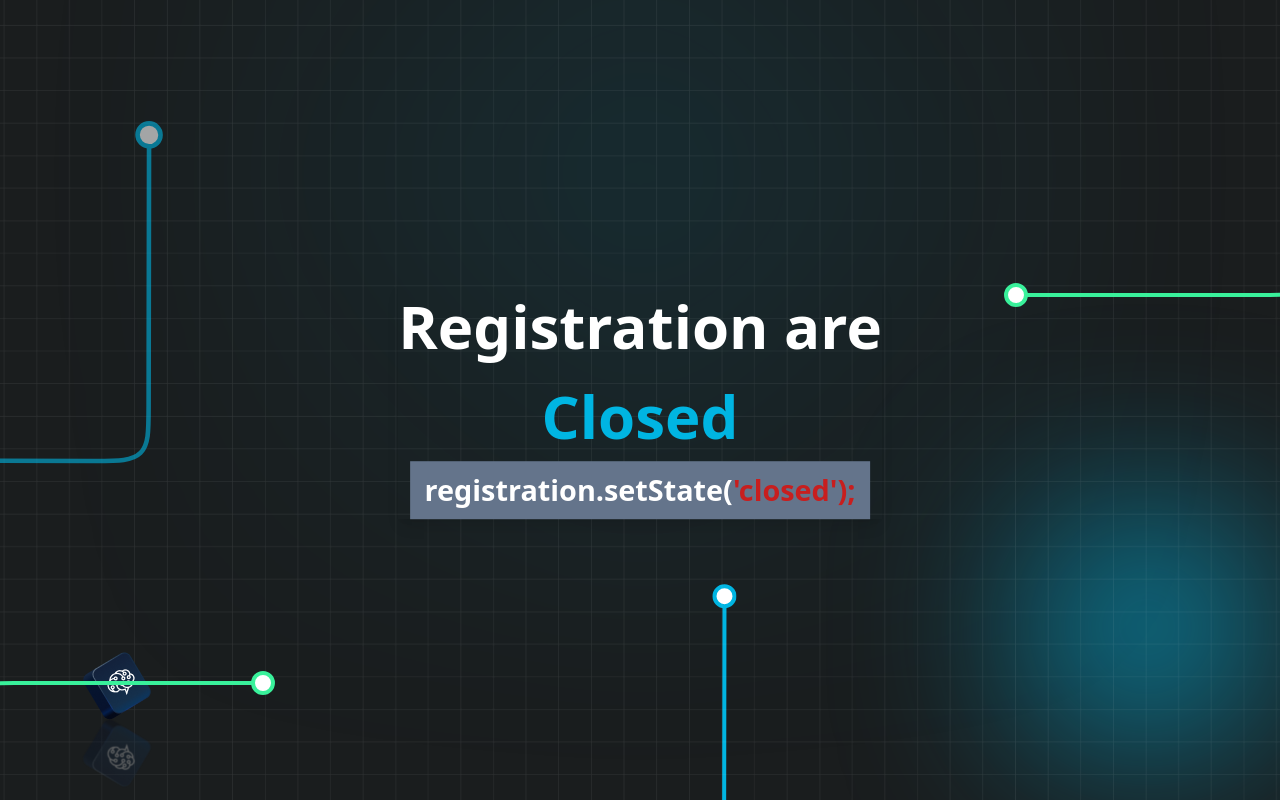
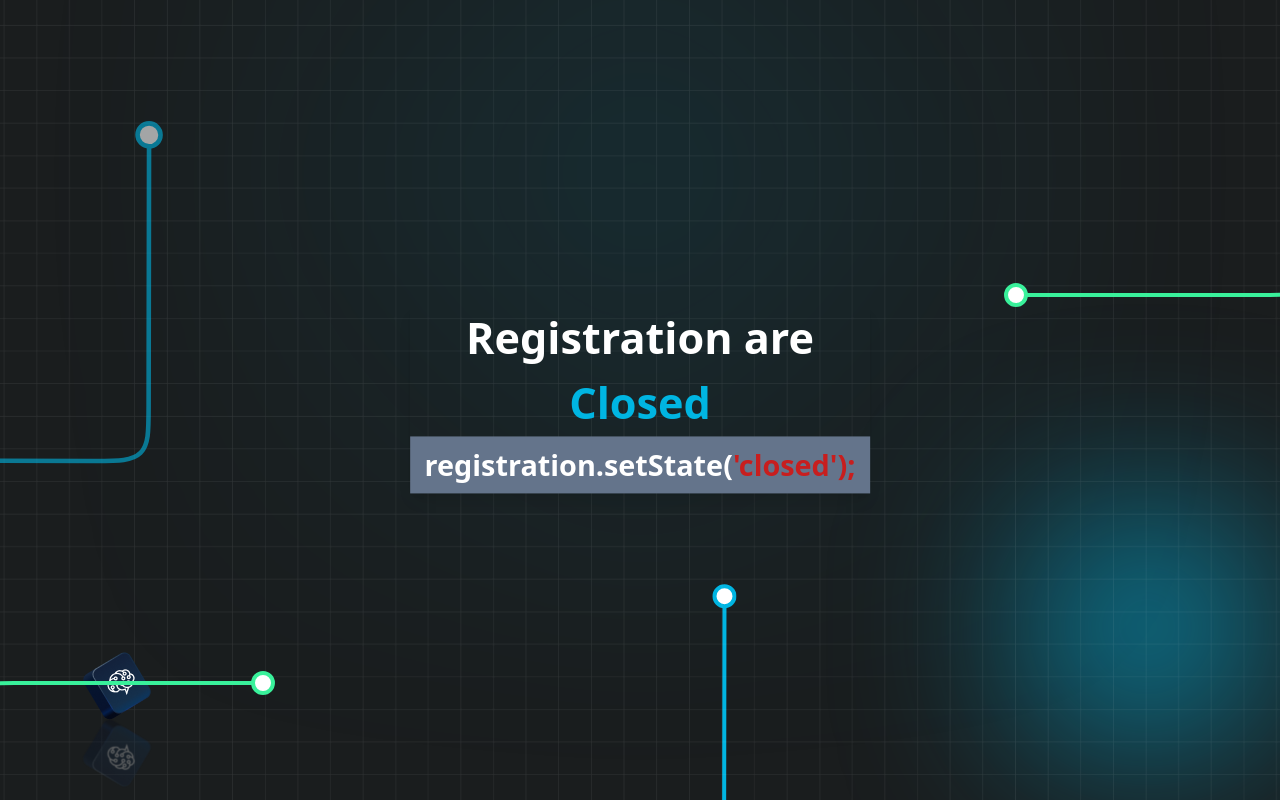
Before and after one commit to SchoolofAI-Algiers/haick24-reg-form, a React (Vite) app: page / in a window 1280 px wide. Built offline with nearby package versions, Linux system fonts and the light colour scheme; a web font is replaced by a local one.

Commit message:
registration closed

```diff
--- a/src/App.jsx
+++ b/src/App.jsx
@@ -27,7 +27,7 @@ function App() {
          */}
 
          <div className='flex flex-col items-center max-w-xl mx-auto shadow-lg rounded-md absolute top-[50%] left-[50%] -translate-y-[50%] -translate-x-[50%]'>
-              <h1 className='font-bold text-white text-[60px] text-center'>Registration are <br/>
+              <h1 className='font-bold text-white text-center'>Registration are <br/>
               <span className=' text-primary'>Closed</span></h1>
               <div className='px-4 py-2 rounded-lg bg-slate-500 font-semibold text-white z-50 w-fit'>
                 <h3>{"registration.setState("}<span className='text-red-700'>{"'closed');"}</span></h3>
```
